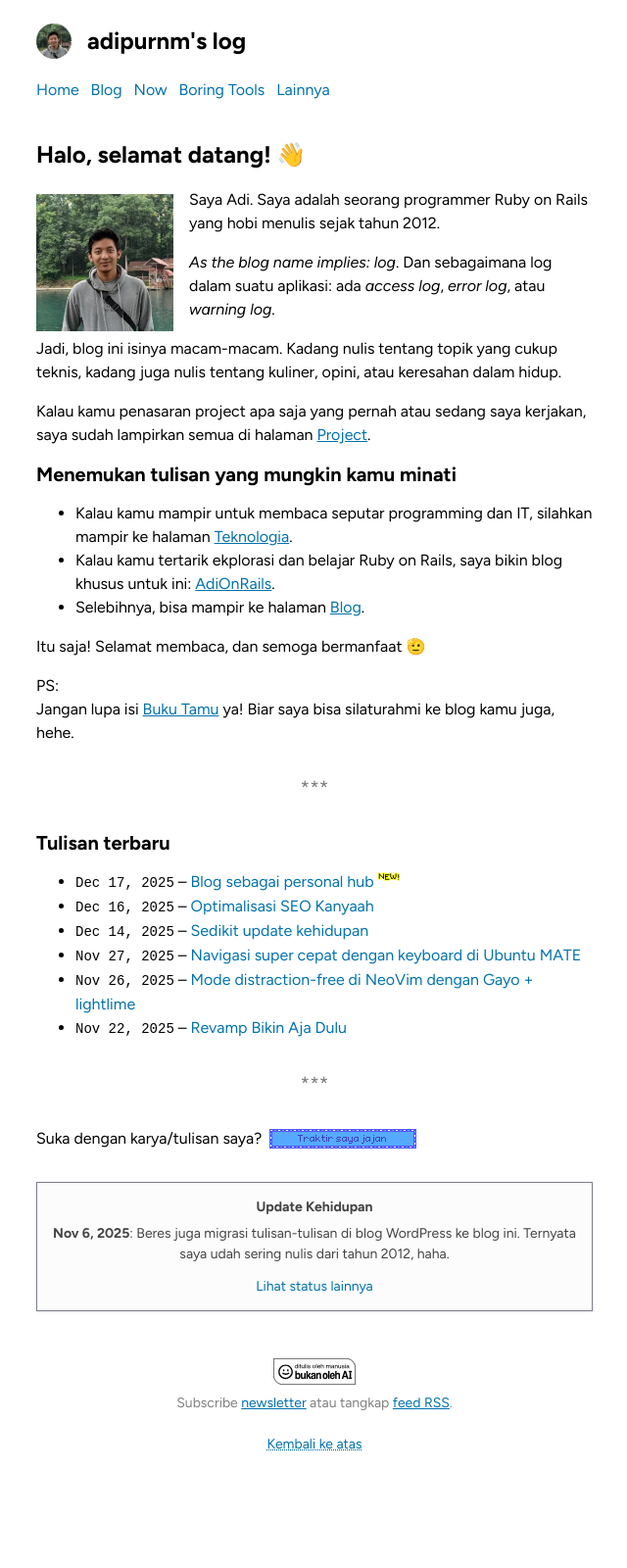
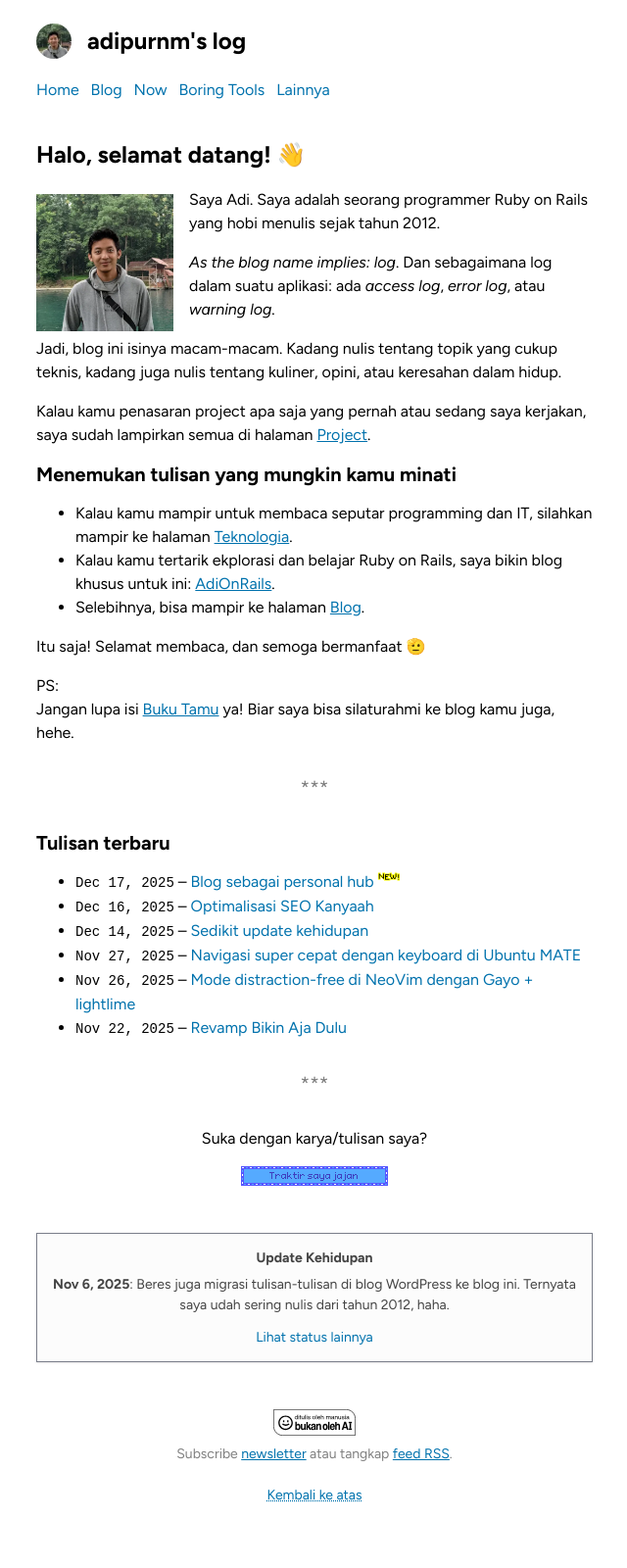
Before and after one commit to adiprnm/weblog, a Jekyll site: the page built from index.html, in a window 1280 px wide. Shown: the whole page at 98% size, without its empty margins (319-959 px from the left). Built offline with Jekyll 4.4.1, drawn with Linux system fonts in a browser that asks for light colours; before the commit the page ends 1548 px from its top, so only the background shows below that.

Commit message:
Refine donate CTA

```diff
--- a/_layouts/default.html
+++ b/_layouts/default.html
@@ -53,17 +53,17 @@
 
         {% assign reply_to_email = page.reply_to_email | default: true %}
 
-        <hr>
-
         {% if reply_to_email != "none" or site.donate_url %}
-          {% if site.donate_url %}
-            <p>Suka dengan karya/tulisan saya? <a href="{{ site.donate_url }}"><img src="/assets/images/donate.gif" class="donate-button"></a></p>
-          {% endif %}
-
           {% if reply_to_email != "none" %}
             <blockquote>
               Balas melalui <a href="mailto:{{ site.email }}?subject=Re: {{ page.title }}">email</a>.
             </blockquote>
+          {% endif %}
+
+          {% if site.donate_url %}
+            <hr>
+            <p class="text-center">Suka dengan karya/tulisan saya?</p>
+            <a href="{{ site.donate_url }}"><img src="/assets/images/donate.gif" class="donate-button"></a>
           {% endif %}
         {% endif %}
       </article>
--- a/_sass/base.scss
+++ b/_sass/base.scss
@@ -594,6 +594,7 @@ sup.new-item--absolute {
 }
 p:has(.donate-button), a:has(> .donate-button) {
   display: flex;
+  justify-content: center;
   align-items: center;
   height: 100%;
   gap: 8px;
@@ -602,7 +603,8 @@ p:has(.donate-button), a:has(> .donate-button) {
 .donate-button {
   width: 150px;
   height: 20px;
-  display: inline;
+  display: inline-block;
+  margin-bottom: 1rem;
 }
 .not-by-ai {
   width: 84px;
```
